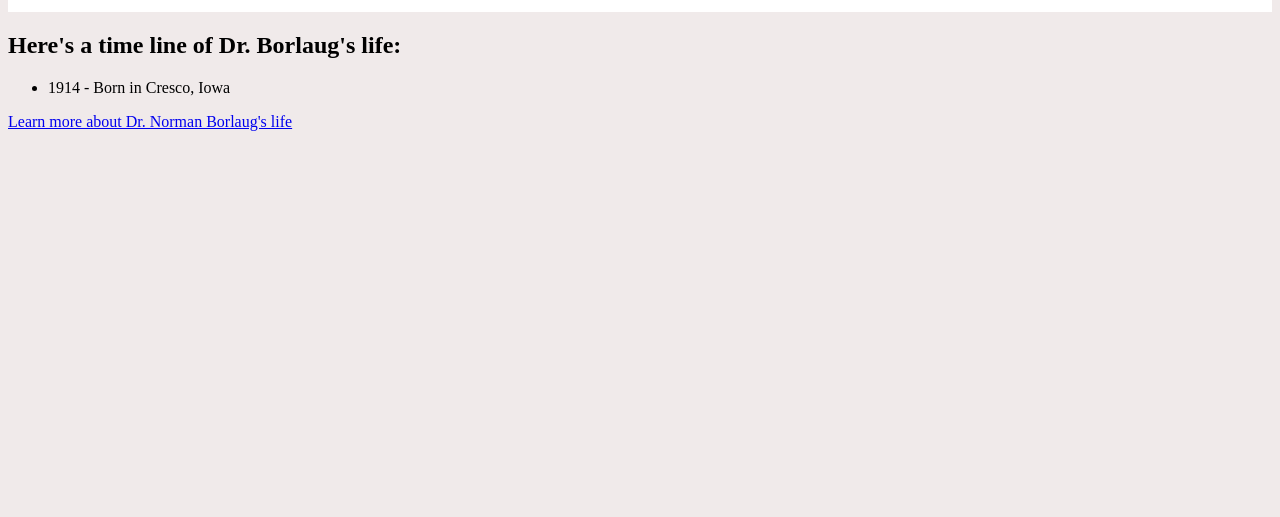
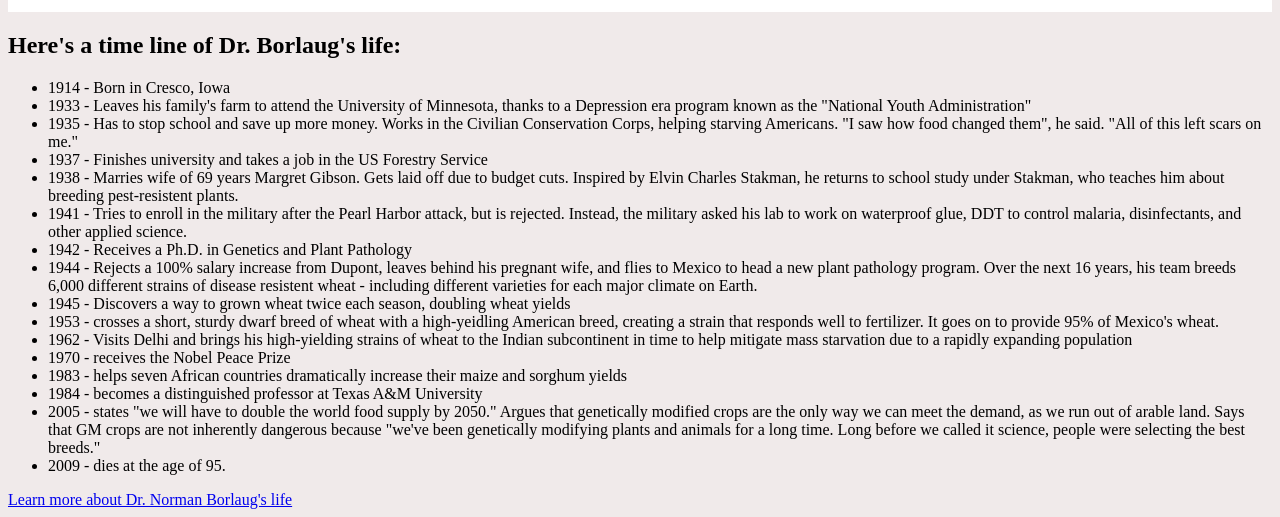
Before and after one commit to IgorPerun/Tribules-page, a plain HTML site: page index.html in a window 1280 px wide. Shown: the part 837-1354 px from the top of the page. Before the commit the page ends 976 px from the top, so only its background shows below. Drawn offline with Linux system fonts and the light colour scheme.

Commit message:
added list

```diff
--- a/index.html
+++ b/index.html
@@ -27,8 +27,39 @@
       </div>
       <div id="tribute-info">
         <h2>Here's a time line of Dr. Borlaug's life:</h2>
+
         <ul>
           <li>1914 - Born in Cresco, Iowa</li>
+          <li>1933 - Leaves his family's farm to attend the University of Minnesota, thanks to a Depression era program known as the "National Youth Administration"
+          </li>
+          <li>1935 - Has to stop school and save up more money. Works in the Civilian Conservation Corps, helping starving Americans. "I saw how food changed them", he said. "All of this left scars on me."
+          </li>
+          <li>1937 - Finishes university and takes a job in the US Forestry Service
+          </li>
+          <li>1938 - Marries wife of 69 years Margret Gibson. Gets laid off due to budget cuts. Inspired by Elvin Charles Stakman, he returns to school study under Stakman, who teaches him about breeding pest-resistent plants.
+          </li>
+          <li>1941 - Tries to enroll in the military after the Pearl Harbor attack, but is rejected. Instead, the military asked his lab to work on waterproof glue, DDT to control malaria, disinfectants, and other applied science.
+          </li>
+          <li>1942 - Receives a Ph.D. in Genetics and Plant Pathology
+          </li>
+          <li>1944 - Rejects a 100% salary increase from Dupont, leaves behind his pregnant wife, and flies to Mexico to head a new plant pathology program. Over the next 16 years, his team breeds 6,000 different strains of disease resistent wheat - including different varieties for each major climate on Earth.
+          </li>
+          <li>1945 - Discovers a way to grown wheat twice each season, doubling wheat yields
+          </li>
+          <li>1953 - crosses a short, sturdy dwarf breed of wheat with a high-yeidling American breed, creating a strain that responds well to fertilizer. It goes on to provide 95% of Mexico's wheat.
+          </li>
+          <li>1962 - Visits Delhi and brings his high-yielding strains of wheat to the Indian subcontinent in time to help mitigate mass starvation due to a rapidly expanding population
+          </li>
+          <li>1970 - receives the Nobel Peace Prize
+          </li>
+          <li>1983 - helps seven African countries dramatically increase their maize and sorghum yields
+          </li>
+          <li>1984 - becomes a distinguished professor at Texas A&M University
+          </li>
+          <li>2005 - states "we will have to double the world food supply by 2050." Argues that genetically modified crops are the only way we can meet the demand, as we run out of arable land. Says that GM crops are not inherently dangerous because "we've been genetically modifying plants and animals for a long time. Long before we called it science, people were selecting the best breeds."
+          </li>
+          <li>2009 - dies at the age of 95.
+          </li>
         </ul>
       </div>
       <a
```
